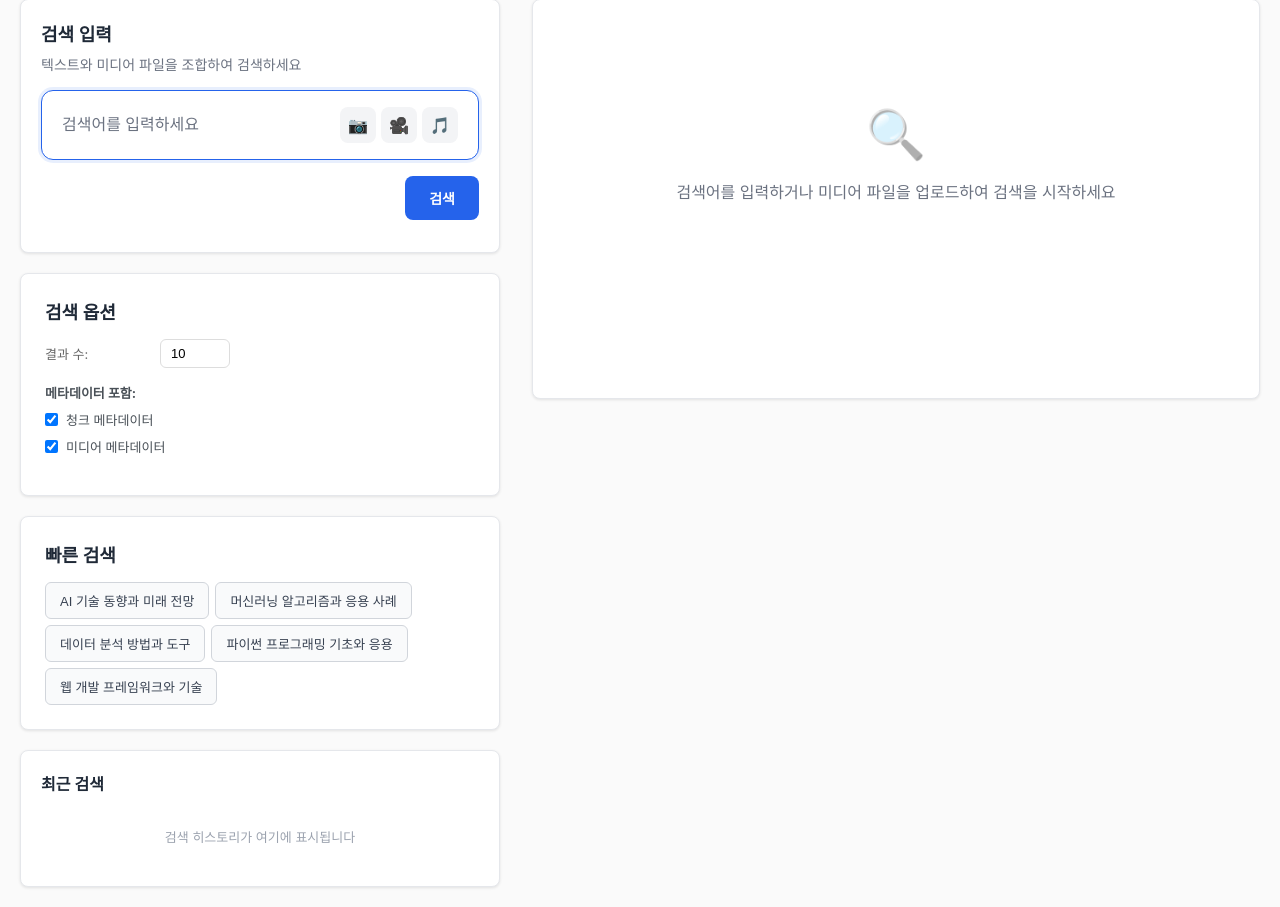
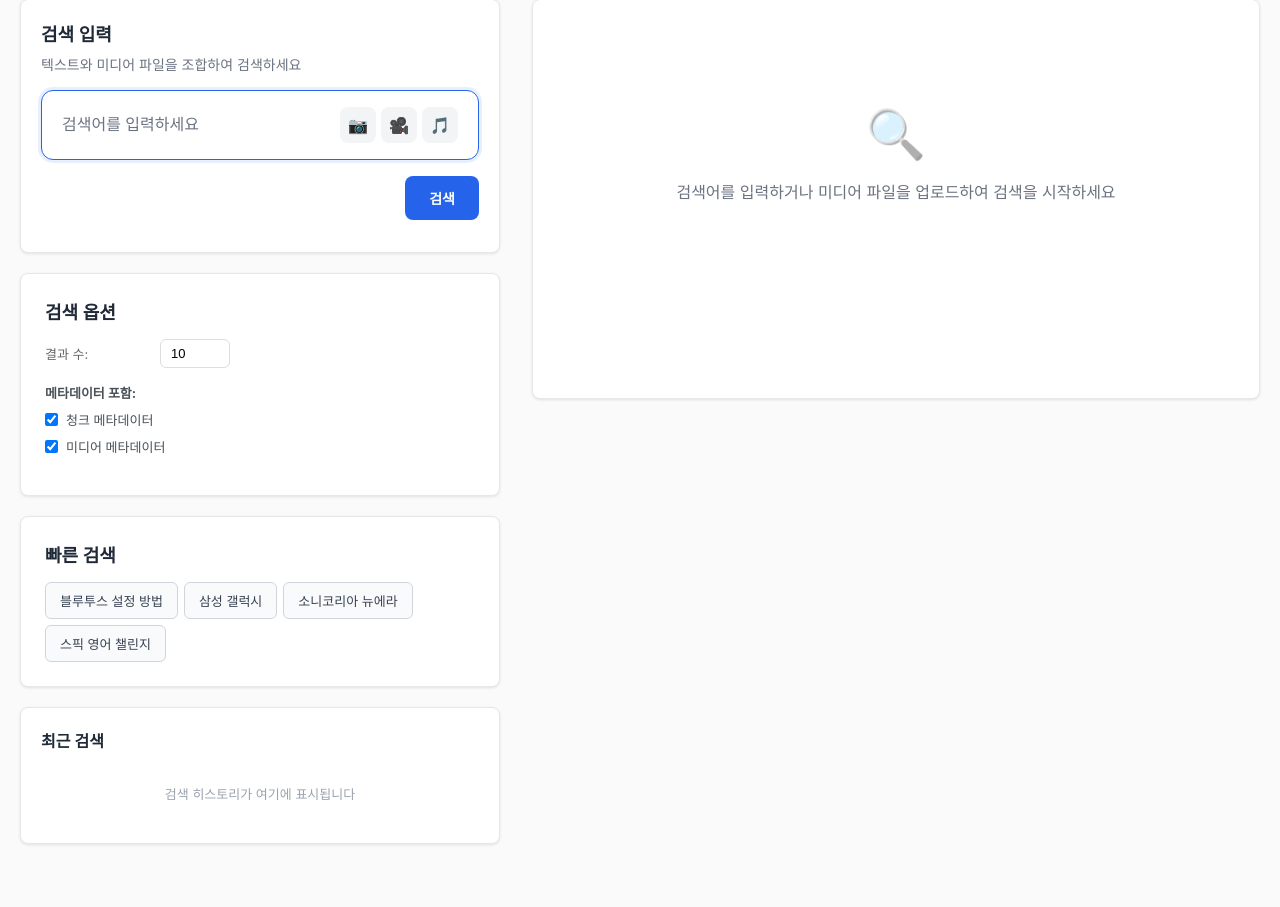
Before and after one commit to wise-multimodal-rag/multimodal-search, a FastAPI app: page /search in a window 1280 px wide. Shown: the part 164-1071 px from the top of the page. After the commit the page ends 1009 px from the top, so only its background shows below. Run offline with FastAPI, Linux system fonts and the light colour scheme.

Commit message:
REFACTOR: 빠른 검색 버튼 내용 변경

```diff
--- a/templates/search.html
+++ b/templates/search.html
@@ -80,11 +80,10 @@
 
             <div class="quick-search-examples">
                 <div class="example-buttons">
-                    <button class="example-btn" onclick="setSearchExample('AI 기술 동향과 미래 전망')">AI 기술 동향과 미래 전망</button>
-                    <button class="example-btn" onclick="setSearchExample('머신러닝 알고리즘과 응용 사례')">머신러닝 알고리즘과 응용 사례</button>
-                    <button class="example-btn" onclick="setSearchExample('데이터 분석 방법과 도구')">데이터 분석 방법과 도구</button>
-                    <button class="example-btn" onclick="setSearchExample('파이썬 프로그래밍 기초와 응용')">파이썬 프로그래밍 기초와 응용</button>
-                    <button class="example-btn" onclick="setSearchExample('웹 개발 프레임워크와 기술')">웹 개발 프레임워크와 기술</button>
+                    <button class="example-btn" onclick="setSearchExample('블루투스 설정 방법')">블루투스 설정 방법</button>
+                    <button class="example-btn" onclick="setSearchExample('삼성 갤럭시')">삼성 갤럭시</button>
+                    <button class="example-btn" onclick="setSearchExample('소니코리아 뉴에라')">소니코리아 뉴에라</button>
+                    <button class="example-btn" onclick="setSearchExample('스픽 영어 챌린지')">스픽 영어 챌린지</button>
                 </div>
             </div>
         </div>
```
